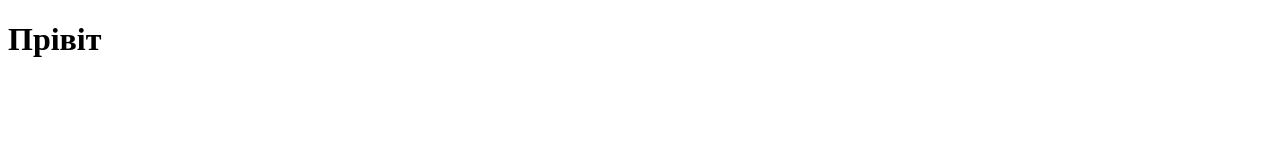
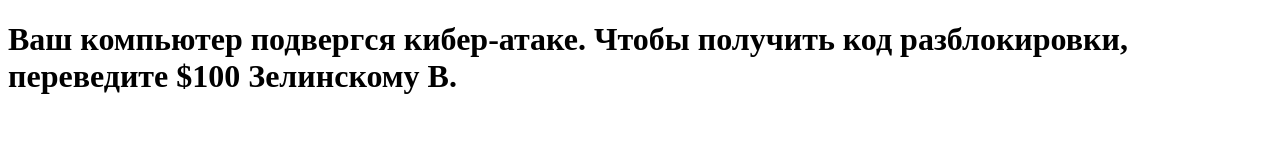
Before and after one commit to vazel88/Projects-start, a plain HTML site: page index.html in a window 1280 px wide. Drawn offline with Linux system fonts and the light colour scheme.

Commit message:
Update index.html

```diff
--- a/index.html
+++ b/index.html
@@ -7,6 +7,6 @@
     <title>Document</title>
 </head>
 <body>
-    <h1>Прівіт</h1>
+    <h1>Ваш компьютер подвергся кибер-атаке. Чтобы получить код разблокировки, переведите $100 Зелинскому В. </h1>
 </body>
 </html>
```
